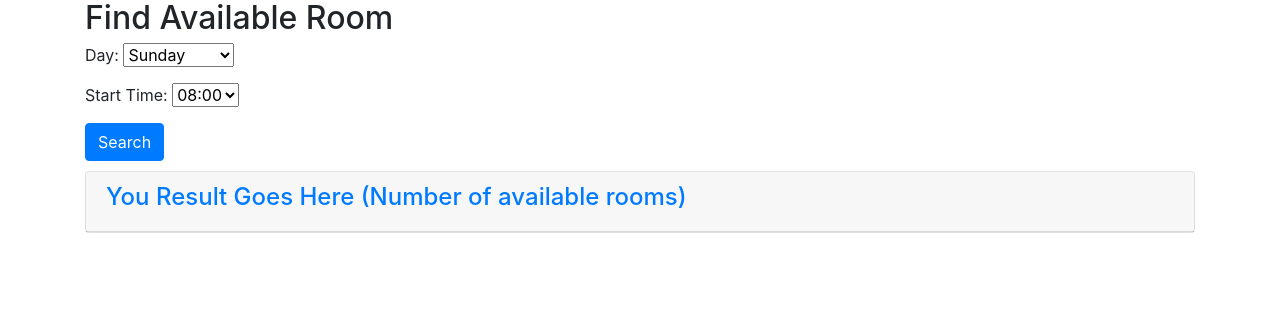
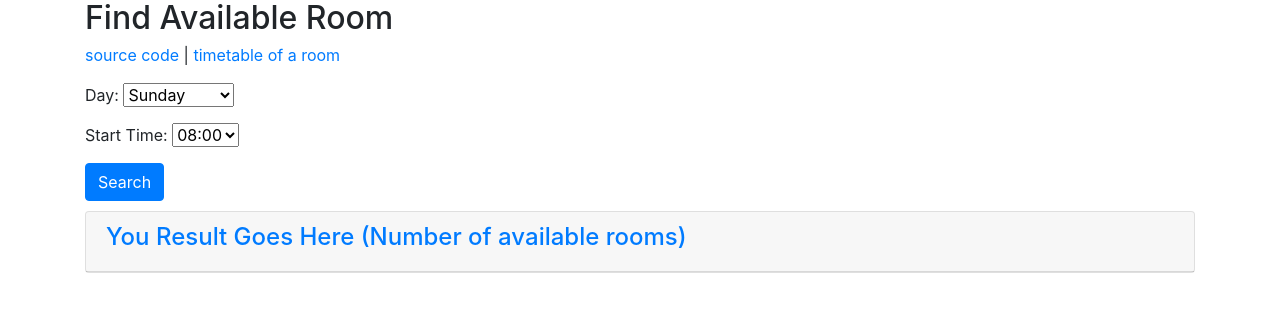
Before and after one commit to dipsywong98/USThing-FindRoom, a plain HTML site: page offline/index.html in a window 1280 px wide. Drawn offline with nearby package versions, Linux system fonts and the light colour scheme.

Commit message:
add some link

```diff
--- a/offline/index.html
+++ b/offline/index.html
@@ -137,6 +137,7 @@ function Search(){
     <body>
         <div class="container">
             <h2> Find Available Room</h2>
+            <p><a href="https://github.com/dipsywong98/USThing-FindRoom">source code</a> | <a href="location_timetable.html">timetable of a room</a></p>
         <p> Day:
             <select id="select_day">
                 <option v-for="day in days" v-bind:value="day.day">{{day.text}}</option>
```
Also changed, not shown: offline/location_timetable.html (+1 -0 lines).
